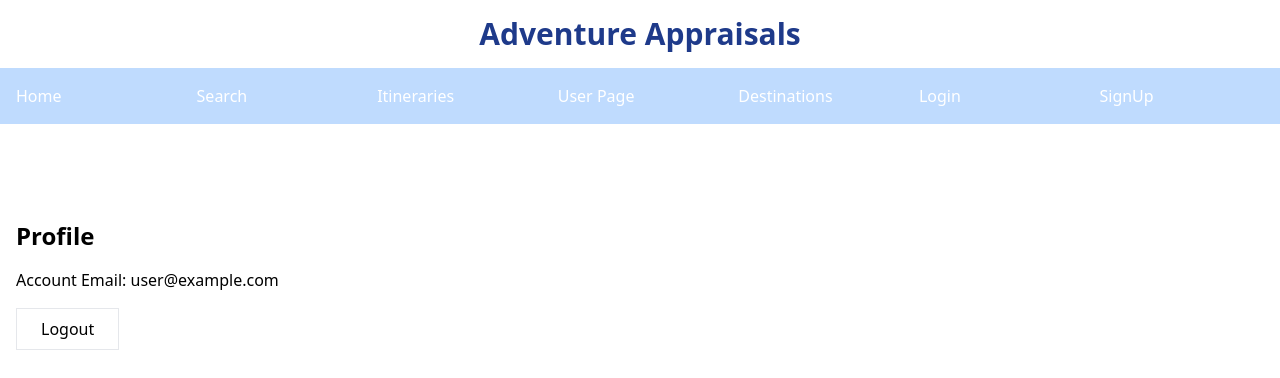
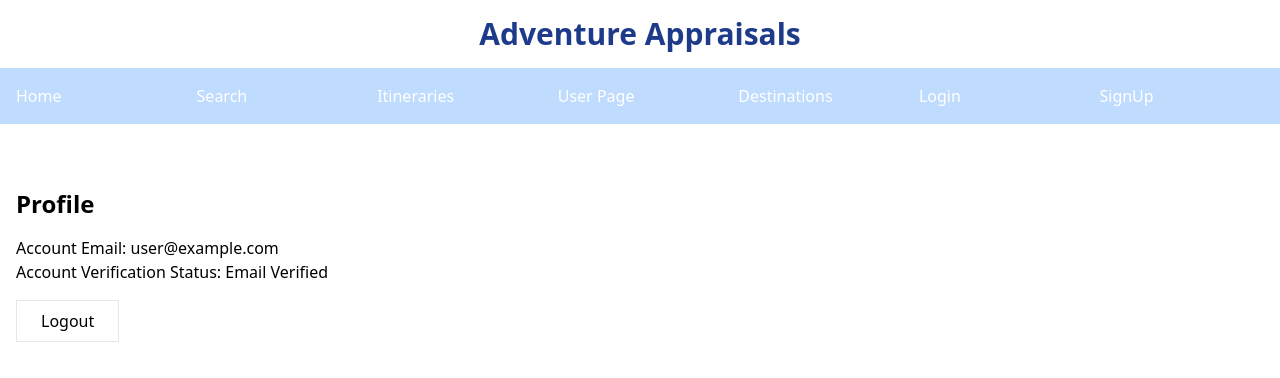
Before and after one commit to sammierosado/liftoff-group-2, a React (Create React App) app in the folder adventure-appraisals-react/: page /userPage in a window 1280 px wide. Shown: the top 378 px of the page. Built offline with nearby package versions, Linux system fonts and the light colour scheme; no server answers; sample sign-in values are in the browser's storage.

Commit message:
fixed email verification and added if your email is verified in your profile.

```diff
--- a/adventure-appraisals-react/src/components/UserPage.js
+++ b/adventure-appraisals-react/src/components/UserPage.js
@@ -1,10 +1,24 @@
-import React from 'react';
+import React, { useEffect, useState } from 'react';
 import { UserAuth } from '../Context/AuthContext';
 import { useNavigate } from 'react-router-dom';
+import { getAuth } from 'firebase/auth';
 
 const UserPage = () => {
     const {user, logout} = UserAuth();
+    const [isEmailVerified, setIsEmailVerified] = useState(false);
     const navigate = useNavigate();
+
+ useEffect(() => {
+ const checkEmailVerification = () => {
+    const auth = getAuth();
+
+    if (user) {
+    setIsEmailVerified(user.emailVerified);
+    }
+ };
+
+   checkEmailVerification();
+ }, [user]);
 
 const handleLogout = async () => {
     try {
@@ -15,14 +29,21 @@ const handleLogout = async () => {
     }
 };
 
+
+
 return (
- <div className='max-w-{600px} mx-auto my-16 p-4'>
-    <h1 className='text-2xl font-bold py-4'>Profile</h1>
+ <div className='max-w-{600px} mx-auto my-16 p-4 mt-4'>
+    <h1 className='text-2xl font-bold py-4 mt-4'>Profile</h1>
     <p>Account Email: {user && user.email}</p>
+    {isEmailVerified ? (
+    <p>Account Verification Status: Email Verified</p>
+    ) : (
+    <p>Account Verification Status: Email Not Verified. Please check your email to verify your account</p>
+    )}
 
     <button onClick={handleLogout} className='border px-6 py-2 my-4'> Logout</button>
+
  </div>
-
 )};
 
 export default UserPage;
--- a/adventure-appraisals-react/src/components/UserSignUp.js
+++ b/adventure-appraisals-react/src/components/UserSignUp.js
@@ -12,7 +12,7 @@ const UserSignUp = () => {
      const navigate = useNavigate()
 
 const actionCodeSettings = {
-url: 'adventure-appraisals.firebaseapp.com/UserPage',
+url: 'http://localhost:3000/userPage',
   handleCodeInApp: true,
 };
 
```
